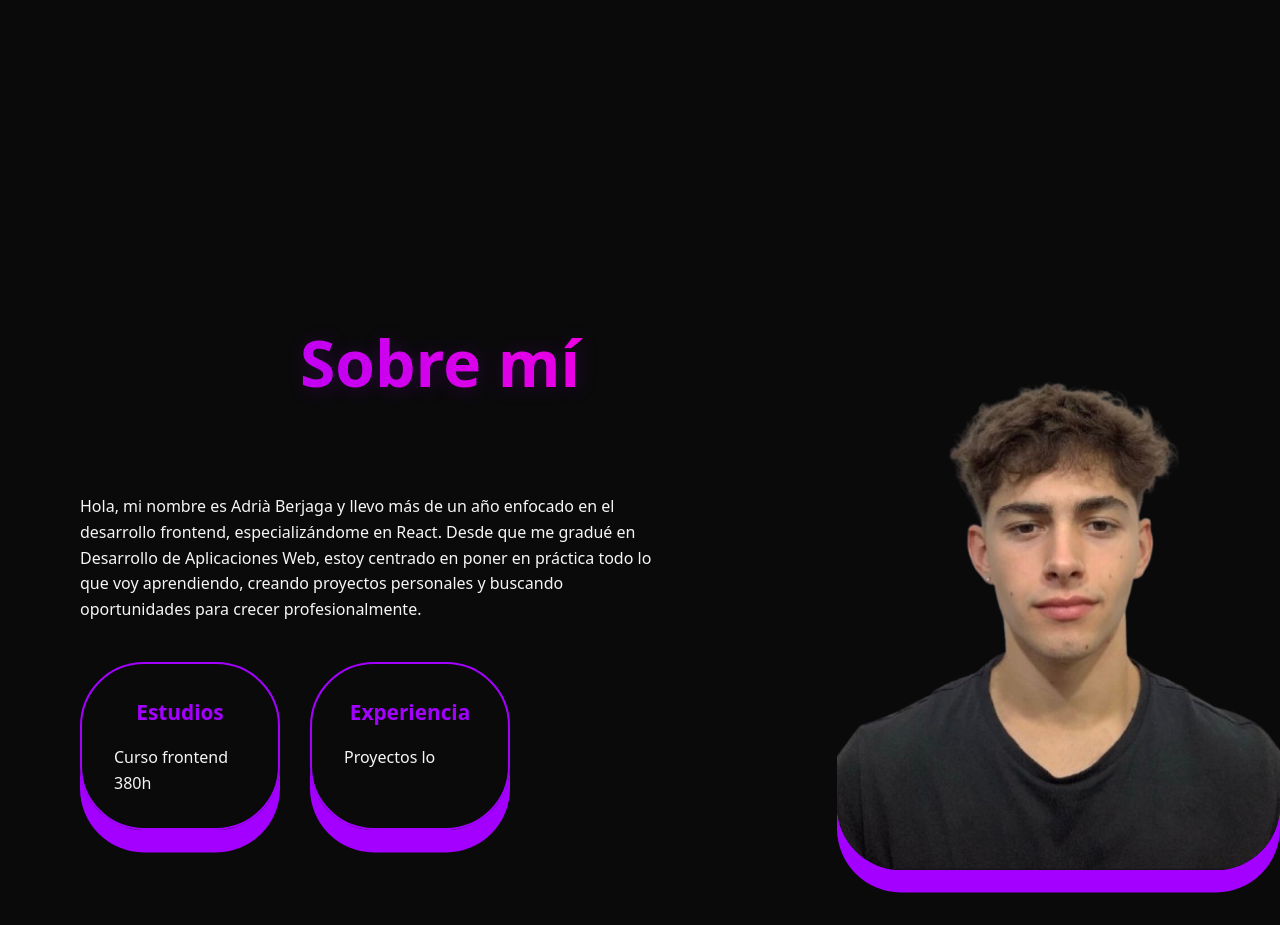
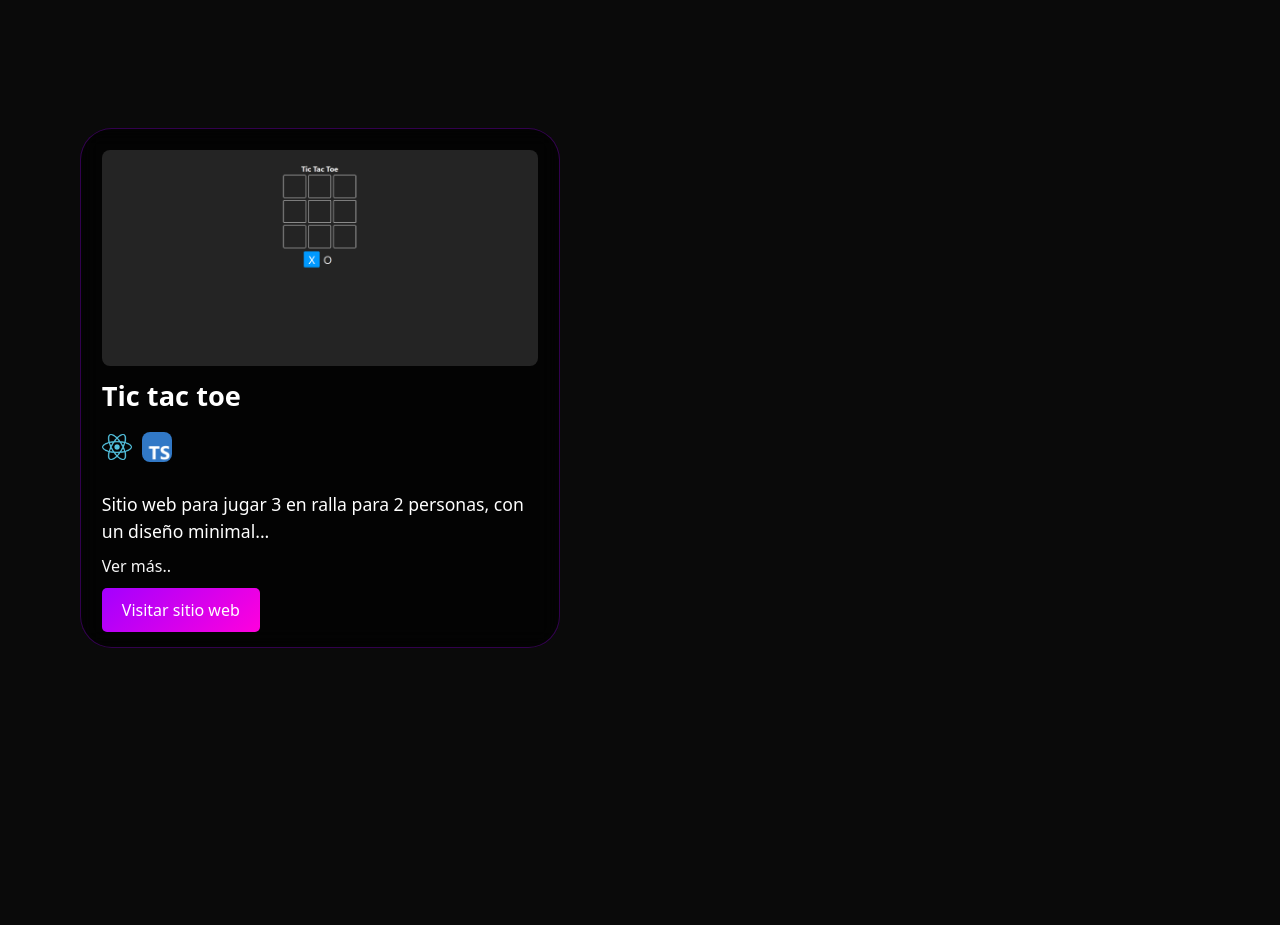
Before and after one commit to adriiberjaga/my-portfolio, a React (Vite) app: page / in a window 1280 px wide. Shown: the part 2400-3325 px from the top of the page. Built offline with nearby package versions, Linux system fonts and the light colour scheme.

Commit message:
add proyect

```diff
--- a/src/pages/Proyects.tsx
+++ b/src/pages/Proyects.tsx
@@ -15,6 +15,7 @@ import ecomerce from "../assets/ecomerce.png";
 import close from "../assets/close-icon.png";
 import ecomerce2 from "../assets/hym.png"
 import acuario from '../assets/acuario.png'
+import ticTac from '../assets/tic-tac-toe.png'
 // Mover la interfaz fuera del componente
 interface Project {
   image: string;
@@ -57,7 +58,7 @@ desc: "Aplicación interactiva para gestionar tareas, que permite agregar, compl
     ref: "https://ecommerce-hym.vercel.app/",
   },
   {
-    image: acuario,
+    image:  acuario,
     title: "Web acuario",
     languages: [
       { name: "React", icon: fotoReact },
@@ -65,6 +66,16 @@ desc: "Aplicación interactiva para gestionar tareas, que permite agregar, compl
     ],
     desc: "Un sitio web dinámico y visualmente atractivo diseñado para amantes de los acuarios, donde los usuarios pueden explorar una amplia variedad de especies de peces, plantas acuáticas y equipos de mantenimiento.(Página en proceso)",
     ref: "https://web-acuario.vercel.app/",
+  },
+  {
+    image: ticTac,
+    title: "Tic tac toe",
+    languages: [
+      { name: "React", icon: fotoReact },
+      { name: "TypeScript", icon: fotoTs },
+    ],
+    desc: "Sitio web para jugar 3 en ralla para 2 personas, con un diseño minimalista y una interfaz intuitiva. Incluye un contador de victorias y empates para llevar un registro de los resultados.(Página en proceso)",
+    ref: "https://tic-tac-toe-ten-navy.vercel.app/",
   },
 ];
 
```
Also changed, not shown: src/assets/tic-tac-toe.png (added).
